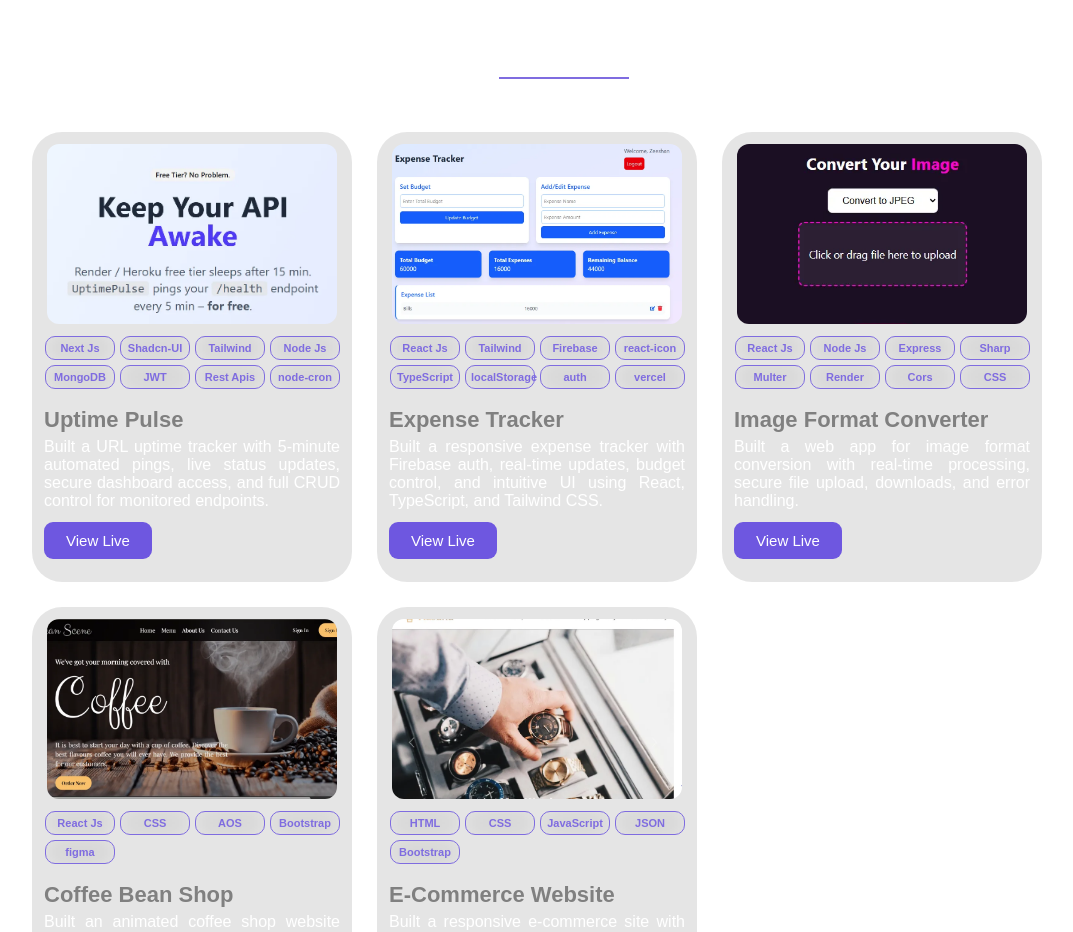
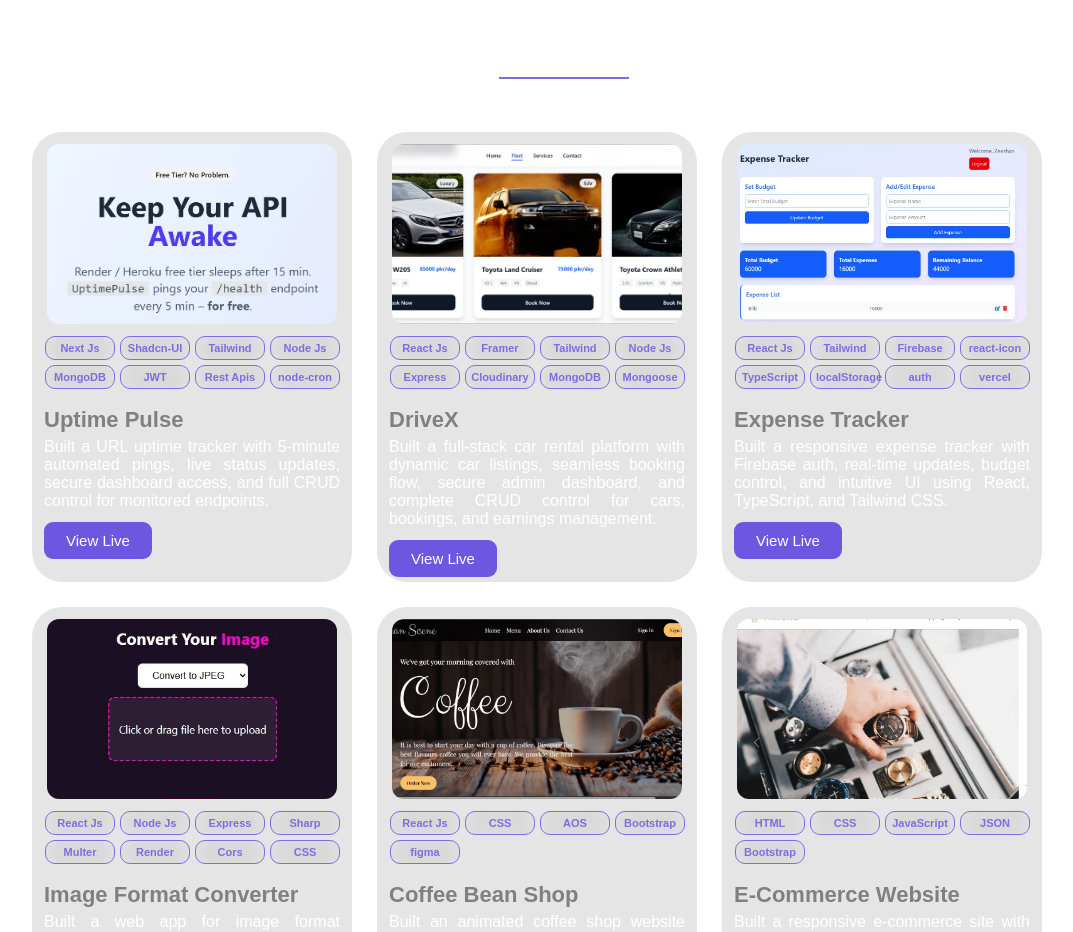
Before and after one commit to mzeeshanh-dev/frontend-portfolio, a React (Vite) app: page / in a window 1280 px wide. Shown: the part 3280-4212 px from the top of the page, without its empty margins (103-1176 px from the left). Built offline with nearby package versions, Linux system fonts and the light colour scheme.

Commit message:
MERN Stack Developer

```diff
--- a/src/components/Portfolio.jsx
+++ b/src/components/Portfolio.jsx
@@ -6,7 +6,7 @@ import img2 from "../assets/projects/project2.webp";
 import img3 from "../assets/projects/project3.webp";
 import img4 from "../assets/projects/project4.webp";
 import img6 from "../assets/projects/project6.webp"
-
+import img7 from "../assets/projects/project7.webp"
 
 const projects = [
   {
@@ -19,6 +19,18 @@ const projects = [
     description:
       "Built a URL uptime tracker with 5-minute automated pings, live status updates, secure dashboard access, and full CRUD control for monitored endpoints.",
     link: "https://uptime-pulse-zeeshan.vercel.app/",
+  },
+
+  {
+    image: img7,
+    title: "DriveX",
+    skills: [
+      "React Js", "Framer", "Tailwind", "Node Js",
+      "Express", "Cloudinary", "MongoDB", "Mongoose"
+    ],
+    description:
+      "Built a full-stack car rental platform with dynamic car listings, seamless booking flow, secure admin dashboard, and complete CRUD control for cars, bookings, and earnings management.",
+    link: "https://drive-x-git.vercel.app/",
   },
   {
     image: img4,
```
Also changed, not shown: src/assets/projects/project7.webp (added), 1 other file (tests, documents, lock files or other folders).
